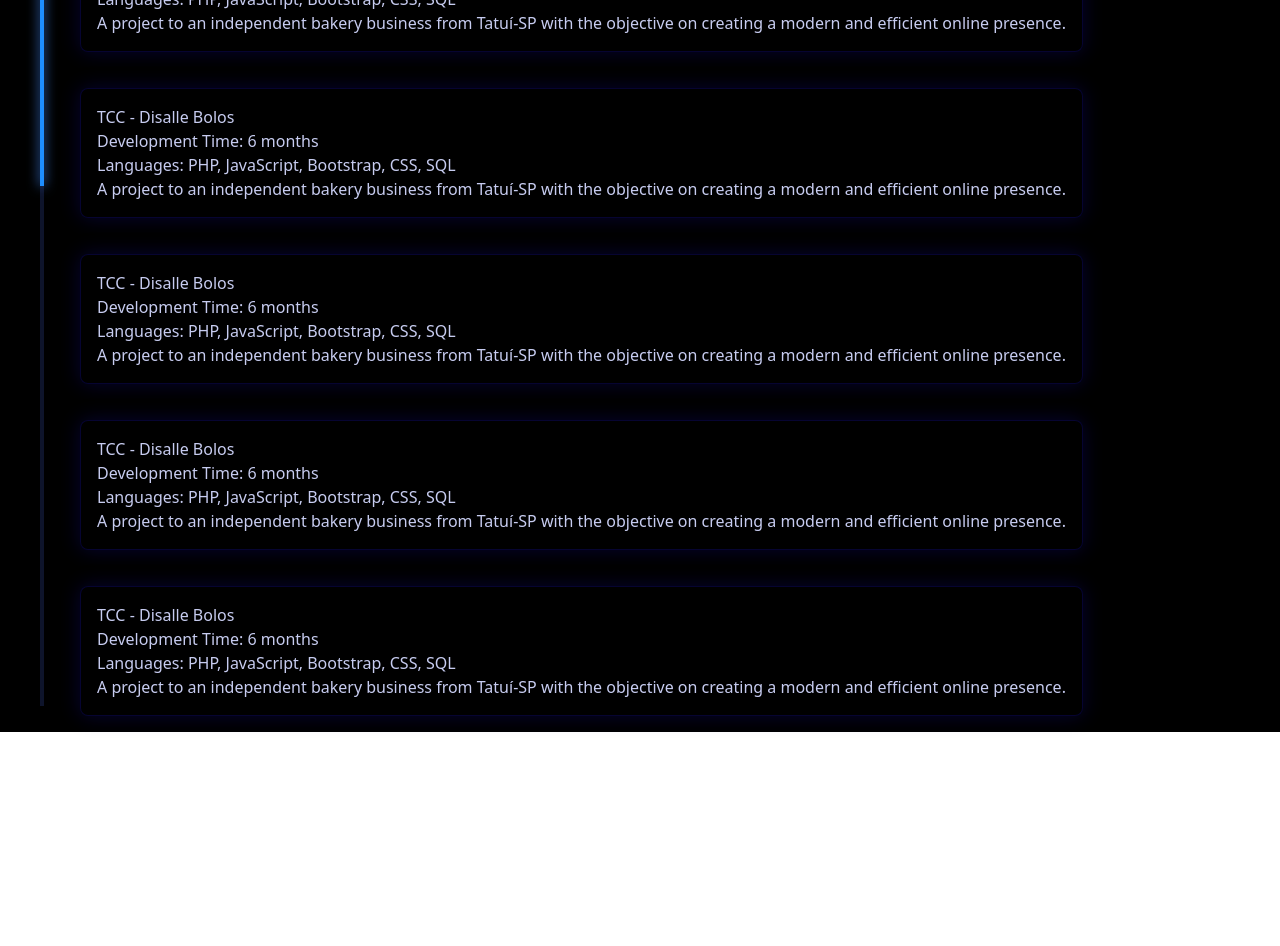
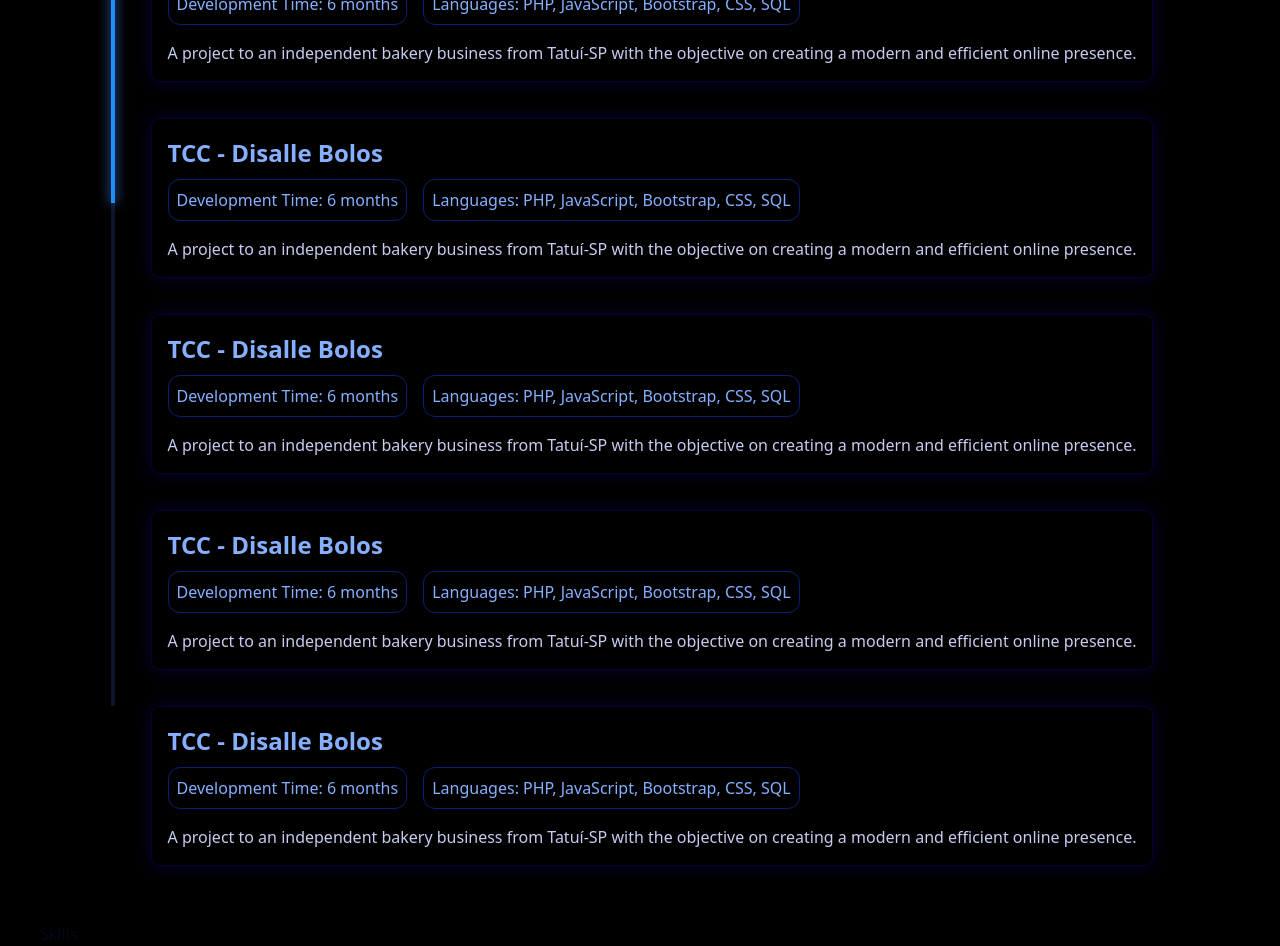
Before and after one commit to claroca07/Portifolio, a React (Vite) app in the folder my-portfolio/: page / in a window 1280 px wide. Shown: the part 880-1826 px from the top of the page. Before the commit the page ends 1652 px from the top, so only its background shows below. Built offline with nearby package versions, Linux system fonts and the light colour scheme.

Commit message:
style: estilizando projetos

```diff
--- a/my-portfolio/src/App.jsx
+++ b/my-portfolio/src/App.jsx
@@ -1,5 +1,6 @@
 import Navbar from "./components/Navbar"
 import About from "./components/About"
+import Skills from "./components/Skills"
 import Projects from "./components/Projects"
 import { TypeAnimation } from "react-type-animation"
 import { StarsBackground } from "./components/animate-ui/components/backgrounds/stars"
@@ -41,6 +42,7 @@ function App() {
           </section>
           <About />
           <Projects />
+          <Skills />
         </div>
       </div>
     </div>
--- a/my-portfolio/src/components/Projects.jsx
+++ b/my-portfolio/src/components/Projects.jsx
@@ -5,15 +5,17 @@ function Projects() {
   const sectionRef = useRef(null); // referência da seção inteira
 
   return (
-    <section ref={sectionRef} style={{ display: "flex" }} className=" my-10">
+    <section ref={sectionRef} style={{ display: "flex" }} className=" my-10 justify-center">
       <ProgressBar sectionRef={sectionRef} />
 
       <section className="items flex flex-col gap-1">
 
         <article className="item">
           <h1>TCC - Disalle Bolos</h1>
+          <div className="topics">
             <h2> Development Time: 6 months</h2>
             <h2>Languages: PHP, JavaScript, Bootstrap, CSS, SQL</h2>
+          </div>
           <p>
             A project to an independent bakery business from Tatuí-SP with the
             objective on creating a modern and efficient online presence.
@@ -22,8 +24,10 @@ function Projects() {
 
         <article className="item">
           <h1>TCC - Disalle Bolos</h1>
+          <div className="topics">
             <h2> Development Time: 6 months</h2>
             <h2>Languages: PHP, JavaScript, Bootstrap, CSS, SQL</h2>
+          </div>
           <p>
             A project to an independent bakery business from Tatuí-SP with the
             objective on creating a modern and efficient online presence.
@@ -32,8 +36,10 @@ function Projects() {
 
         <article className="item">
           <h1>TCC - Disalle Bolos</h1>
+          <div className="topics">
             <h2> Development Time: 6 months</h2>
             <h2>Languages: PHP, JavaScript, Bootstrap, CSS, SQL</h2>
+          </div>
           <p>
             A project to an independent bakery business from Tatuí-SP with the
             objective on creating a modern and efficient online presence.
@@ -42,8 +48,10 @@ function Projects() {
 
         <article className="item">
           <h1>TCC - Disalle Bolos</h1>
+          <div className="topics">
             <h2> Development Time: 6 months</h2>
             <h2>Languages: PHP, JavaScript, Bootstrap, CSS, SQL</h2>
+          </div>
           <p>
             A project to an independent bakery business from Tatuí-SP with the
             objective on creating a modern and efficient online presence.
@@ -52,8 +60,10 @@ function Projects() {
 
         <article className="item">
           <h1>TCC - Disalle Bolos</h1>
+          <div className="topics">
             <h2> Development Time: 6 months</h2>
             <h2>Languages: PHP, JavaScript, Bootstrap, CSS, SQL</h2>
+          </div>
           <p>
             A project to an independent bakery business from Tatuí-SP with the
             objective on creating a modern and efficient online presence.
--- a/my-portfolio/src/components/Skills.jsx
+++ b/my-portfolio/src/components/Skills.jsx
@@ -0,0 +1,9 @@
+function Skills(){
+    return(
+        <section className="skills">
+            <h1>Skills</h1>
+        </section>
+    )
+}
+
+export default Skills
--- a/my-portfolio/src/index.css
+++ b/my-portfolio/src/index.css
@@ -26,6 +26,29 @@
   border-radius: 8px;
   background-color: rgba(0, 0, 0, 0.5);
 }
+
+.item h1 {
+  font-size: 1.5rem;
+  margin-bottom: 0.5rem;
+  color: var(--lightblue-color);
+  font-weight: 600;
+}
+
+.item .topics{
+  display: flex;
+  gap: 1rem;
+  margin-bottom: 1rem;
+}
+
+.item .topics h2{
+  padding: 0.5rem;
+  border-radius: 12px;
+  border: 1px solid rgba(14, 57, 199, 0.574);
+  color: var(--lightblue-color);
+  max-width: fit-content;
+  font-weight: 300;
+}
+
 
 .navbar {
   background: rgba(0, 0, 0, 0.949);
```
Lines whose indentation alone changed are shown as unchanged.
